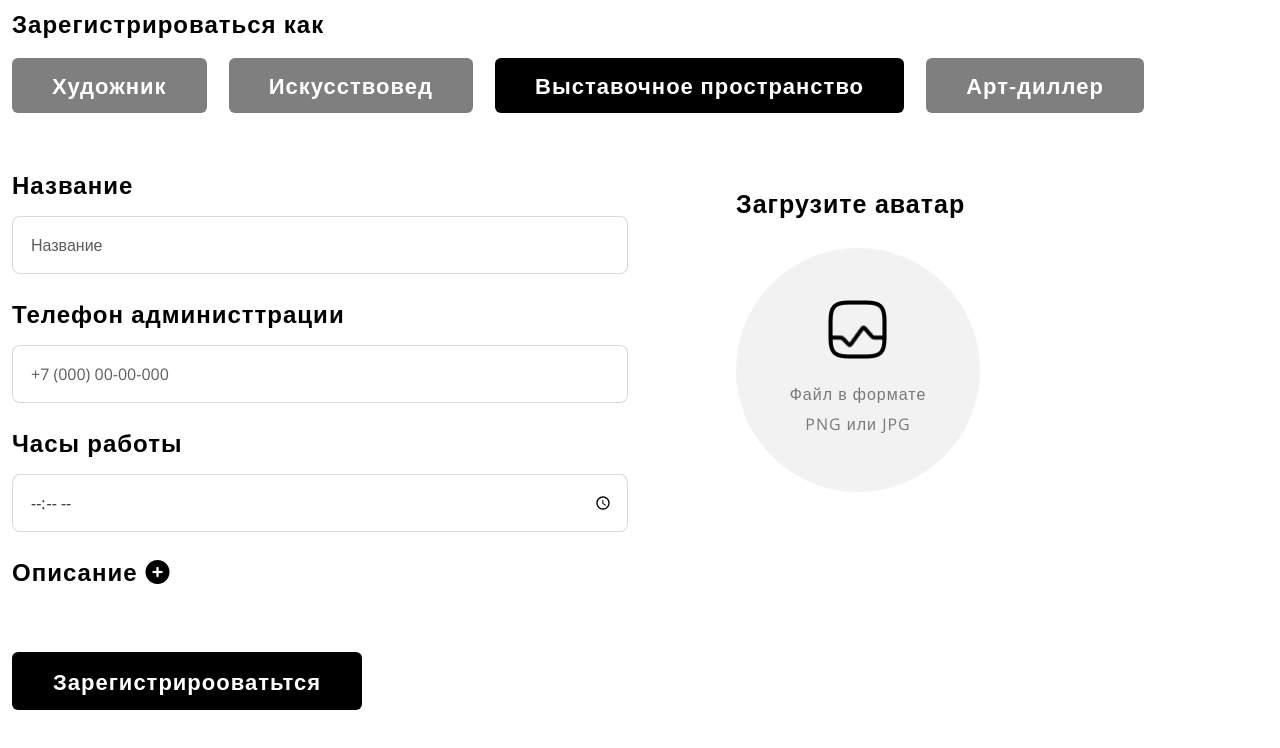
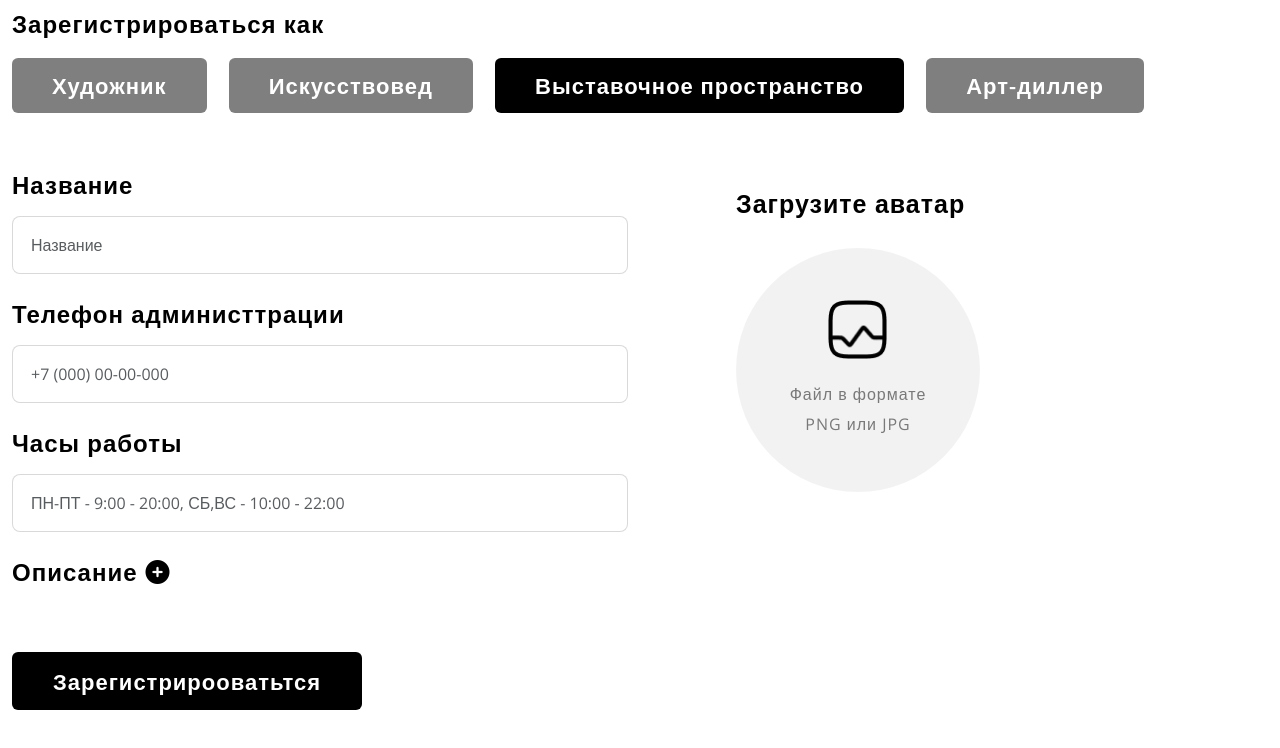
Before and after one commit to torgomyan01/arthall, a plain HTML site: page sign-up.html in a window 1280 px wide. Both pictures are taken after a click on the button "Выставочное пространство". Shown: the part 194-942 px from the top of the page. Drawn offline with nearby package versions, Linux system fonts and the light colour scheme; files that its build step writes are made by us from their sources.

Commit message:
Add time

```diff
--- a/sign-up.html
+++ b/sign-up.html
@@ -235,7 +235,7 @@
           <div class="col-12">
             <div class="mb-3 def-input">
               <label for="time-work-tree" class="form-label">Часы работы</label>
-              <input type="time" class="form-control" placeholder="Часы работы" id="time-work-tree" aria-describedby="emailHelp">
+              <input type="text" class="form-control" placeholder="ПН-ПТ - 9:00 - 20:00, СБ,ВС - 10:00 - 22:00" id="time-work-tree" aria-describedby="emailHelp">
             </div>
           </div>
           <div class="col-12">
```
